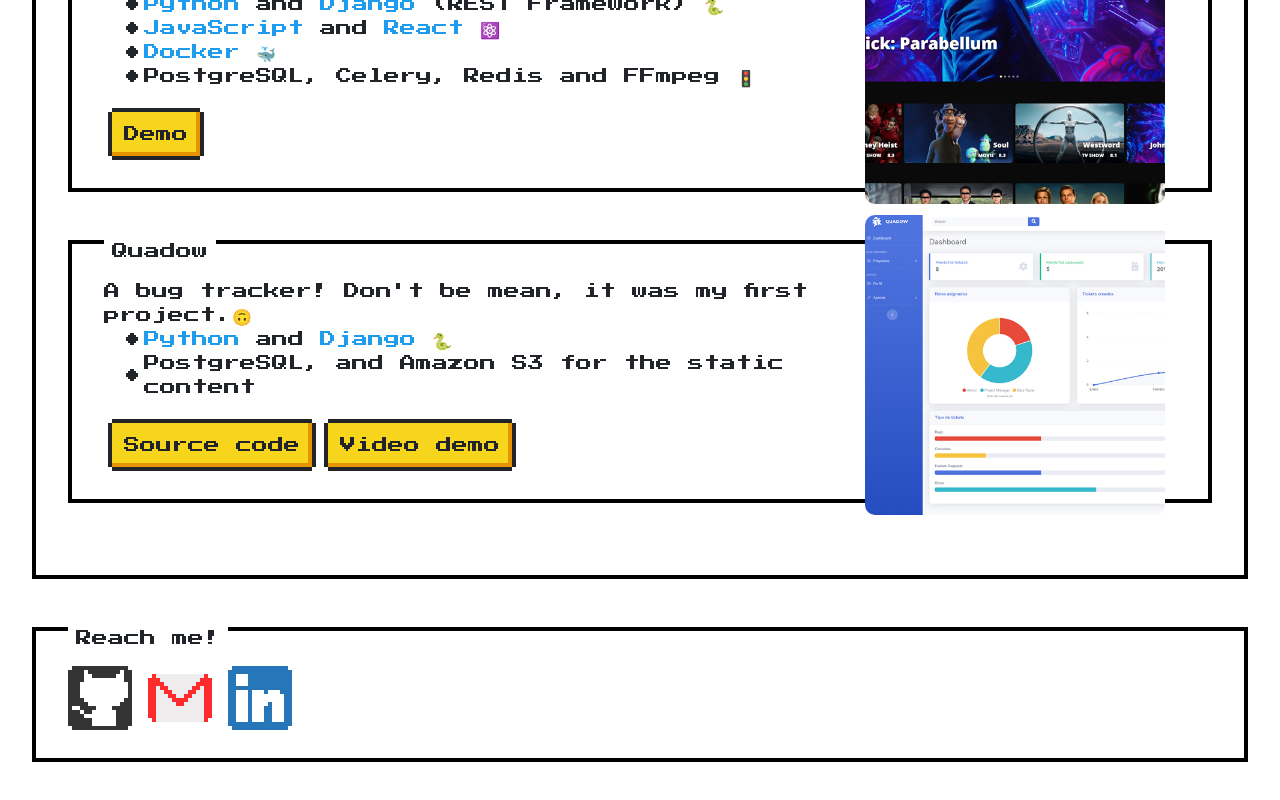
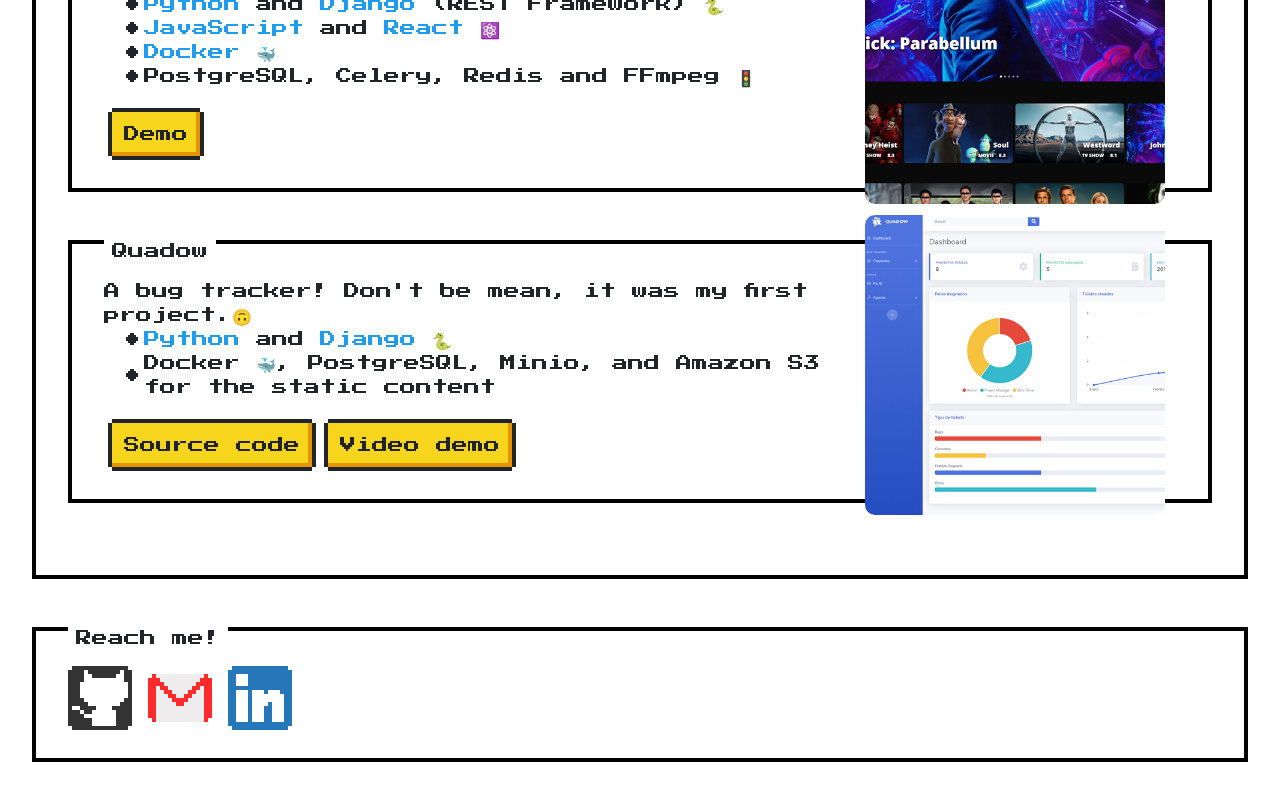
Before and after one commit to natmil/natandev, a React (Create React App) app: page / in a window 1280 px wide. Shown: the part 703-1503 px from the top of the page. Built offline with nearby package versions, Linux system fonts and the light colour scheme.

Commit message:
Django project description changed.

```diff
--- a/src/containers/Projects/Projects.js
+++ b/src/containers/Projects/Projects.js
@@ -37,7 +37,7 @@ const Projects = () => {
                 <div class="lists">
                     <ul class="nes-list is-disc">
                         <li><span class="nes-text is-primary">Python</span> and <span class="nes-text is-primary">Django</span> 🐍</li>
-                        <li>PostgreSQL, and Amazon S3 for the static content</li>
+                        <li>Docker 🐳, PostgreSQL, Minio, and Amazon S3 for the static content</li>
                     </ul>
                 </div>
                 <button
```
